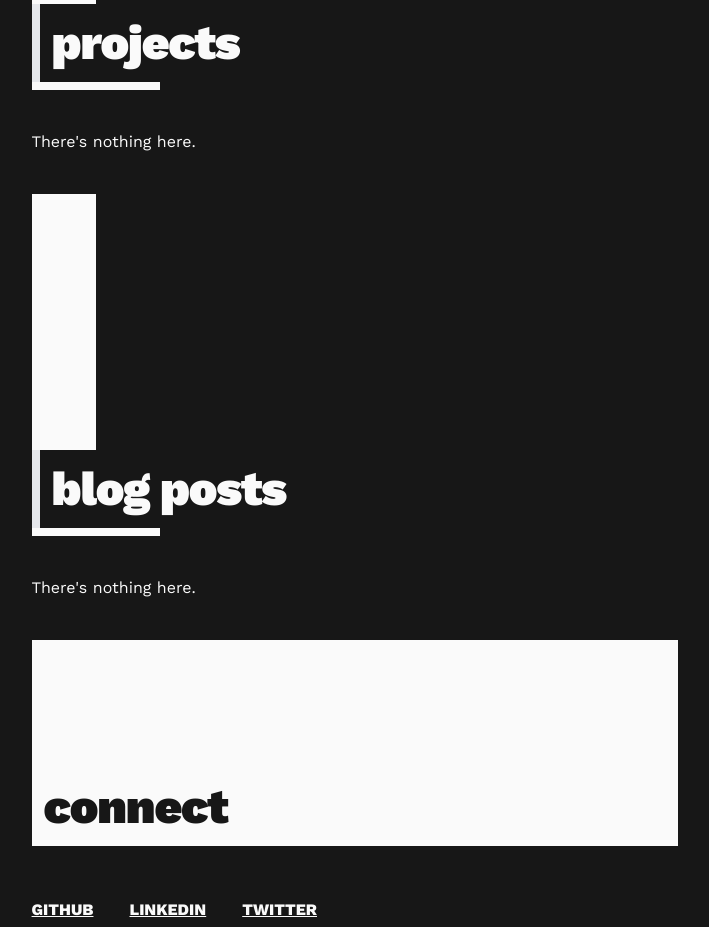
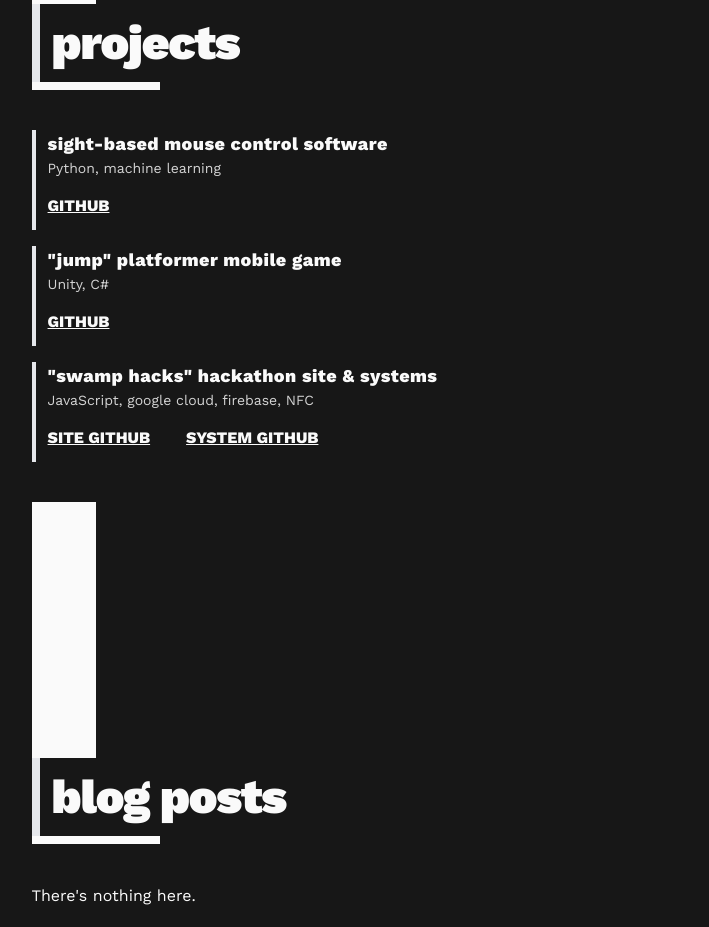
Before and after one commit to zacowan/site, a Next.js app: page / in a window 1280 px wide. Shown: the part 2100-3027 px from the top of the page, without its empty margins (285-994 px from the left). Built offline with nearby package versions, Linux system fonts and the light colour scheme.

Commit message:
feat(home): add projects

```diff
--- a/app/page.tsx
+++ b/app/page.tsx
@@ -1,5 +1,5 @@
 import Anchor from "@/components/Anchor";
-import Project from "@/components/Project";
+import Project, { ProjectProps } from "@/components/Project";
 import PostCard from "@/components/PostCard";
 
 const LINKS = {
@@ -7,6 +7,43 @@ const LINKS = {
   linkedin: "https://www.linkedin.com/in/zacowan",
   twitter: "https://twitter.com/zacowan_",
 };
+
+const PROJECTS: ProjectProps[] = [
+  {
+    title: "sight-based mouse control software",
+    technology: "Python, machine learning",
+    links: [
+      {
+        label: "github",
+        href: "https://github.com/Scoobydoo181/Senior-Project-Fall-2022",
+      },
+    ],
+  },
+  {
+    title: `"Jump" platformer mobile game`,
+    technology: "Unity, C#",
+    links: [
+      {
+        label: "GitHub",
+        href: "https://github.com/zacowan/Jump",
+      },
+    ],
+  },
+  {
+    title: `"swamp hacks" hackathon site & systems`,
+    technology: "JavaScript, google cloud, firebase, NFC",
+    links: [
+      {
+        label: "site github",
+        href: "https://github.com/swamphacks/2020-site",
+      },
+      {
+        label: "system github",
+        href: "https://github.com/swamphacks/swamphacks-internal",
+      },
+    ],
+  },
+];
 
 export default function Home() {
   return (
@@ -117,27 +154,11 @@ export default function Home() {
         </div>
         <div className="flex justify-center">
           <div className="max-w-prose w-full mt-10">
-            <p className="md:ml-0 ml-3">There&apos;s nothing here.</p>
-            {/* <ul className="space-y-4 md:ml-0 ml-3">
-              <Project
-                title="sight-based mouse controller"
-                technology="Python, machine learning"
-                github="#"
-                blogPost="#"
-              />
-              <Project
-                title="sight-based mouse controller"
-                technology="Python, machine learning"
-                github="#"
-                blogPost="#"
-              />
-              <Project
-                title="sight-based mouse controller"
-                technology="Python, machine learning"
-                github="#"
-                blogPost="#"
-              />
-            </ul> */}
+            <ul className="space-y-4 md:ml-0 ml-3">
+              {PROJECTS.map((project) => (
+                <Project key={project.title} {...project} />
+              ))}
+            </ul>
             <div className="w-16 h-48 bg-neutral-50 mt-10" />
           </div>
         </div>
--- a/components/Project.tsx
+++ b/components/Project.tsx
@@ -1,18 +1,15 @@
 import Anchor from "./Anchor";
 
-interface ProjectProps {
+export interface ProjectProps {
   title: string;
   technology: string;
-  github?: string;
-  blogPost?: string;
+  links: Array<{
+    label: string;
+    href: string;
+  }>;
 }
 
-export default function Project({
-  github,
-  blogPost,
-  title,
-  technology,
-}: ProjectProps) {
+export default function Project({ links, title, technology }: ProjectProps) {
   return (
     <li className="border-l-4 px-3 space-y-1 hover:border-l-8 transition-all duration-75">
       <div>
@@ -23,9 +20,13 @@ export default function Project({
           {technology}
         </div>
       </div>
-      <div className="space-x-4">
-        {github && <Anchor href="#">GitHub</Anchor>}
-        {blogPost && <Anchor href="#">Blog post</Anchor>}
+      <div className="flex flex-wrap gap-x-4 gap-y-0">
+        {links.length === 0 && <p>No project links yet.</p>}
+        {links.map((link) => (
+          <Anchor key={link.label} href={link.href}>
+            {link.label}
+          </Anchor>
+        ))}
       </div>
     </li>
   );
```
